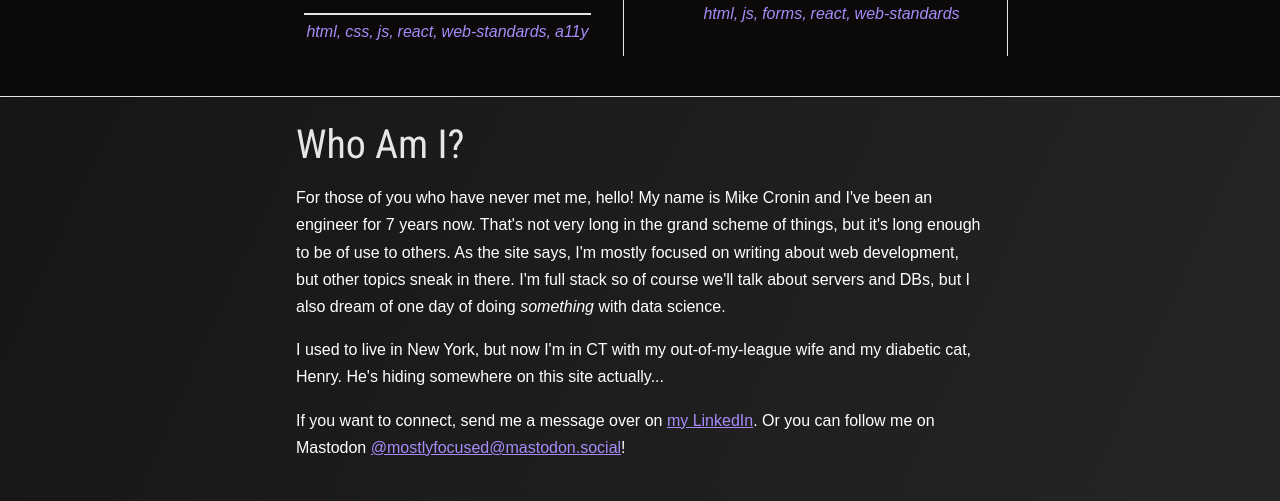
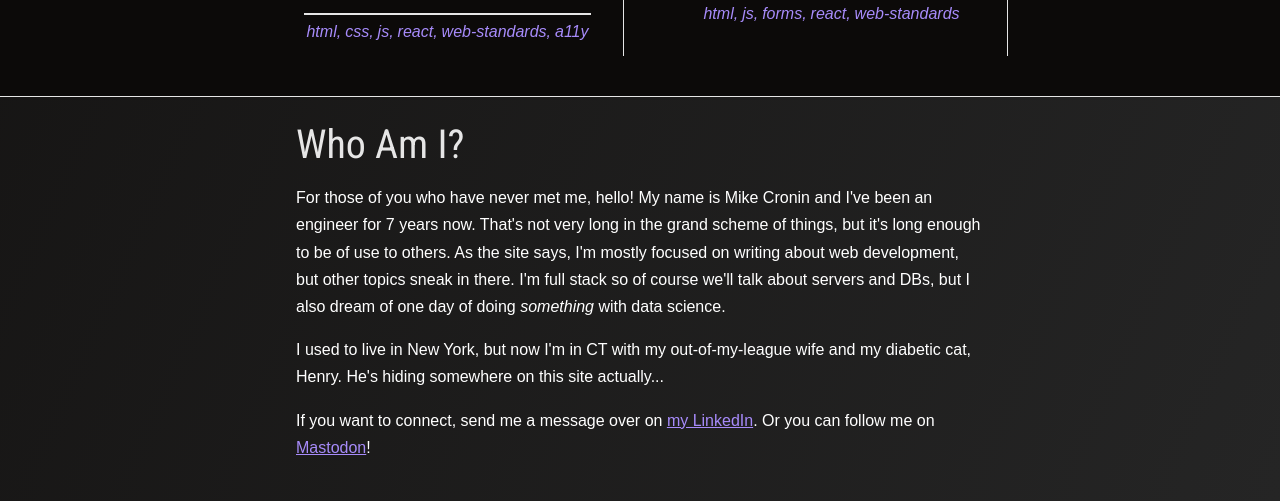
Before and after one commit to MostlyFocusedMike/mostlyfocused-site, a website built with Vite: page index.html in a window 1280 px wide. Shown: the part 2410-2911 px from the top of the page. Built offline with nearby package versions, Linux system fonts and the light colour scheme.

Commit message:
add verification link

```diff
--- a/index.html
+++ b/index.html
@@ -105,7 +105,7 @@
           I used to live in New York, but now I'm in CT with my out-of-my-league wife and my diabetic cat, Henry. He's hiding somewhere on this site actually...
         </p>
         <p>
-          If you want to connect, send me a message over on <a href="https://www.linkedin.com/in/mike-cronin-2781174b/" target="_blank" rel="noopener noreferrer">my LinkedIn</a>. Or you can follow me on Mastodon <a href="https://mastodon.social/@mostlyfocused" target="_blank" rel="noopener noreferrer">@mostlyfocused@mastodon.social</a>!
+          If you want to connect, send me a message over on <a href="https://www.linkedin.com/in/mike-cronin-2781174b/" target="_blank" rel="noopener noreferrer">my LinkedIn</a>. Or you can follow me on <a rel="me" href="https://mastodon.social/@mostlyfocused">Mastodon</a>!
         </p>
       </section>
       <!--
```
